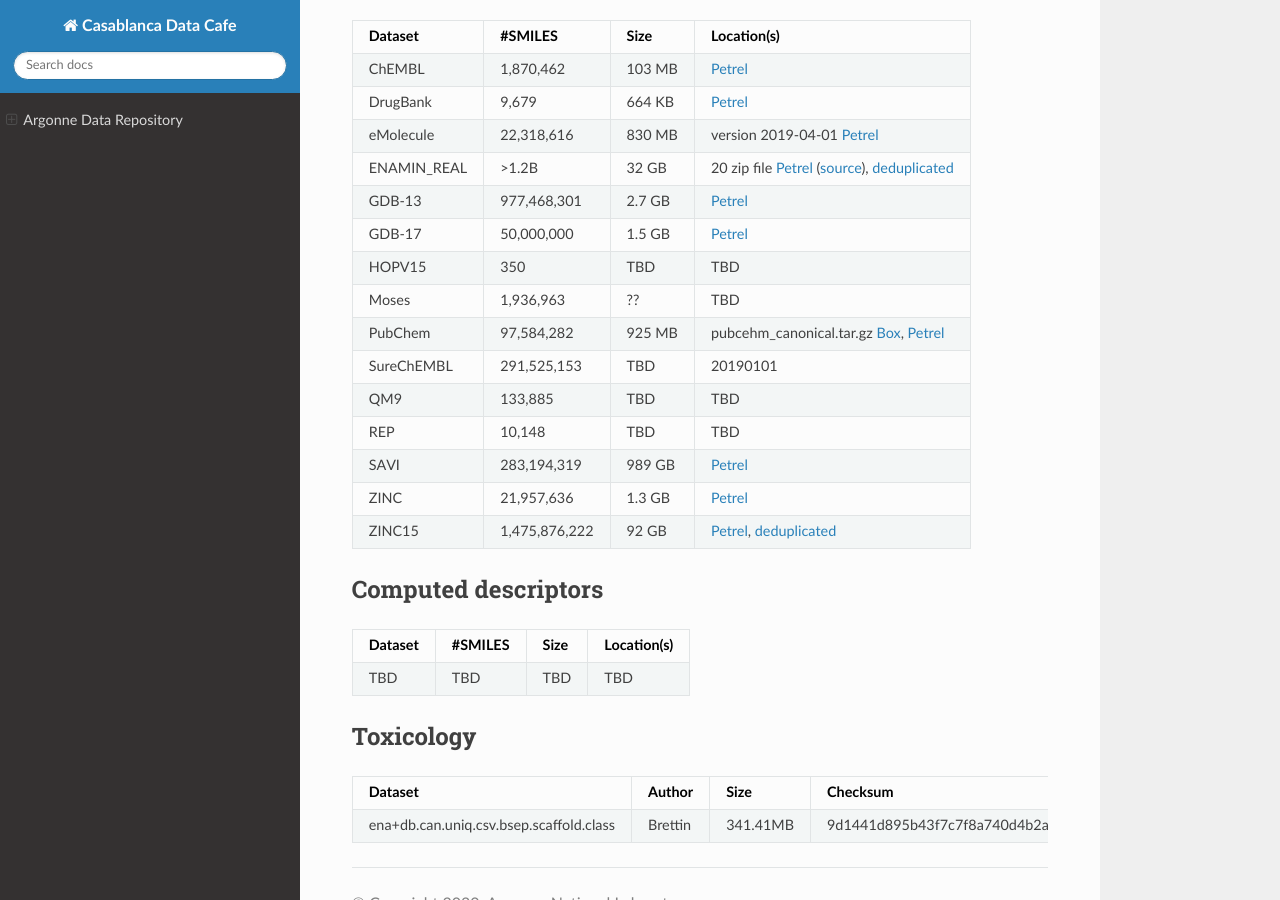
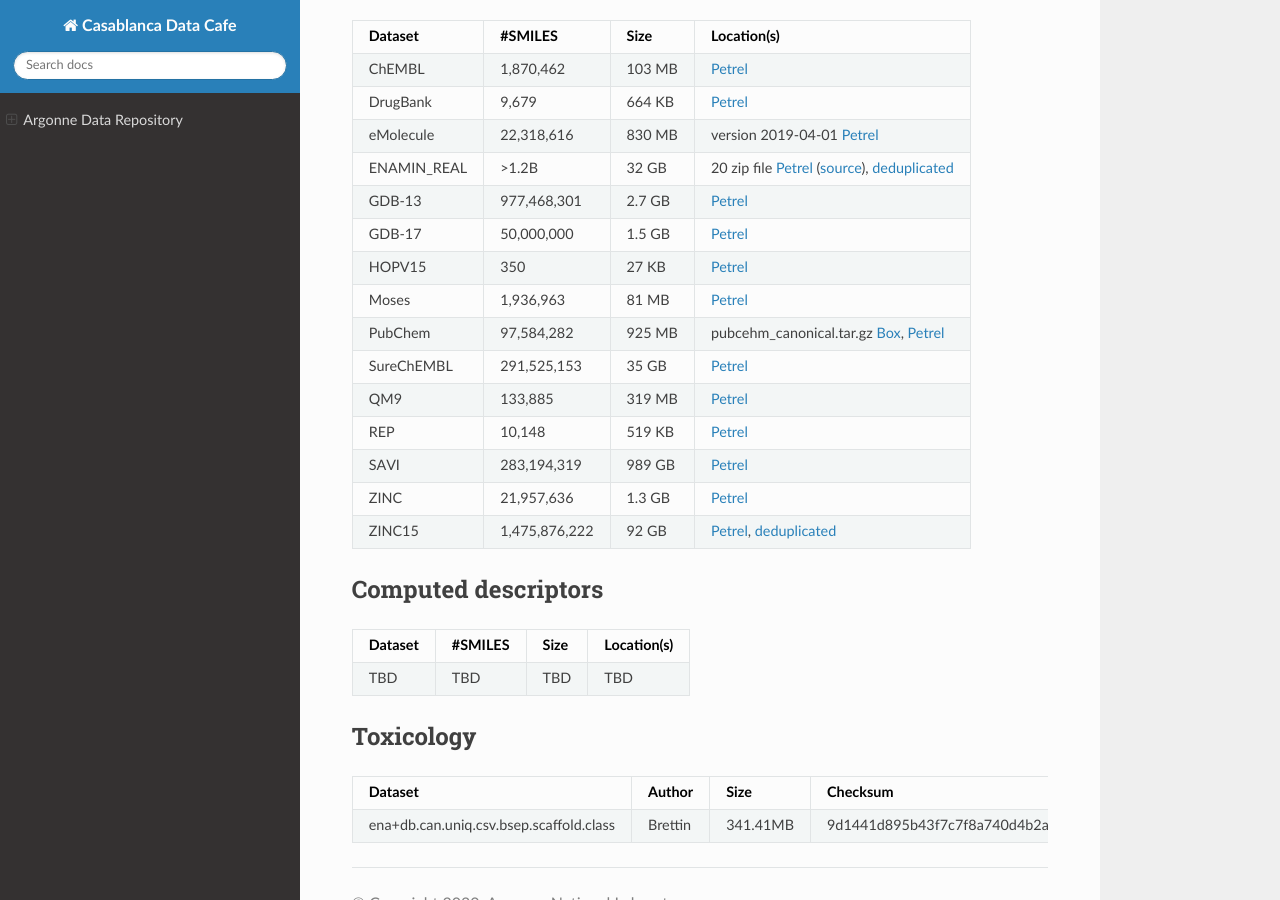
Before and after one commit to 2019-ncovgroup/2019-nCoVdata, a Sphinx documentation site: the page built from docs/index.rst, in a window 1280 px wide and 900 px high, scrolled down 460 px. Built offline with Sphinx 7.4.7 and the Read the Docs theme 2.0.0, drawn with Linux system fonts in a browser that asks for light colours.

Commit message:
update more datasets

```diff
--- a/docs/index.rst
+++ b/docs/index.rst
@@ -30,12 +30,12 @@
 ENAMIN_REAL >1.2B         32 GB  20 zip file `Petrel <https://app.globus.org/file-manager?origin_id=a386b552-6086-11ea-9688-0e56c063f437&origin_path=%2Fdatabases%2FENAMIN_REAL%2F>`_ (`source <https://enamine.net/library-synthesis/real-compounds/real-database>`_), `deduplicated <https://app.globus.org/file-manager?destination_id=a386b552-6086-11ea-9688-0e56c063f437&destination_path=%2Fdatabases%2FENAMIN_REAL%2F>`_
 GDB-13      977,468,301   2.7 GB `Petrel <https://app.globus.org/file-manager?origin_id=a386b552-6086-11ea-9688-0e56c063f437&origin_path=%2Fdatabases%2FGDB-13%2F>`_
 GDB-17      50,000,000    1.5 GB `Petrel <https://app.globus.org/file-manager?origin_id=a386b552-6086-11ea-9688-0e56c063f437&origin_path=%2Fdatabases%2FGDB-17%2F>`_
-HOPV15      350           TBD    TBD
-Moses       1,936,963     ??     TBD
+HOPV15      350           27 KB  `Petrel <https://2019-ncov.e.globus.org/databases/HOPV15/smiles.txt>`_
+Moses       1,936,963     81 MB  `Petrel <https://2019-ncov.e.globus.org/databases/Moses/dataset_v1.csv>`_
 PubChem     97,584,282    925 MB pubcehm_canonical.tar.gz `Box <https://anl.app.box.com/file/631539842091>`_, `Petrel <https://app.globus.org/file-manager?origin_id=a386b552-6086-11ea-9688-0e56c063f437&origin_path=%2Fdata%2F>`_
-SureChEMBL  291,525,153   TBD    20190101
-QM9         133,885       TBD    TBD
-REP         10,148        TBD    TBD
+SureChEMBL  291,525,153   35 GB  `Petrel <https://app.globus.org/file-manager?origin_id=a386b552-6086-11ea-9688-0e56c063f437&origin_path=%2Fdatabases%2FSureChEMBL%2F>`_
+QM9         133,885       319 MB `Petrel <https://2019-ncov.e.globus.org/databases/QM9/dsgdb9nsd.xyz.tar>`_
+REP         10,148        519 KB `Petrel <https://2019-ncov.e.globus.org/databases/REP/smiles.txt>`_
 SAVI        283,194,319   989 GB `Petrel <https://app.globus.org/file-manager?origin_id=a386b552-6086-11ea-9688-0e56c063f437&origin_path=%2Fdatabases%2FSAVI%2F>`_
 ZINC        21,957,636    1.3 GB `Petrel <https://2019-ncov.e.globus.org/databases/ZINC/index.html>`_
 ZINC15      1,475,876,222 92 GB  `Petrel <https://app.globus.org/file-manager?origin_id=a386b552-6086-11ea-9688-0e56c063f437&origin_path=%2Fdatabases%2FZINC15%2F>`_, `deduplicated <https://app.globus.org/file-manager?destination_id=a386b552-6086-11ea-9688-0e56c063f437&destination_path=%2Fdatabases%2FZINC15%2F>`_
```
